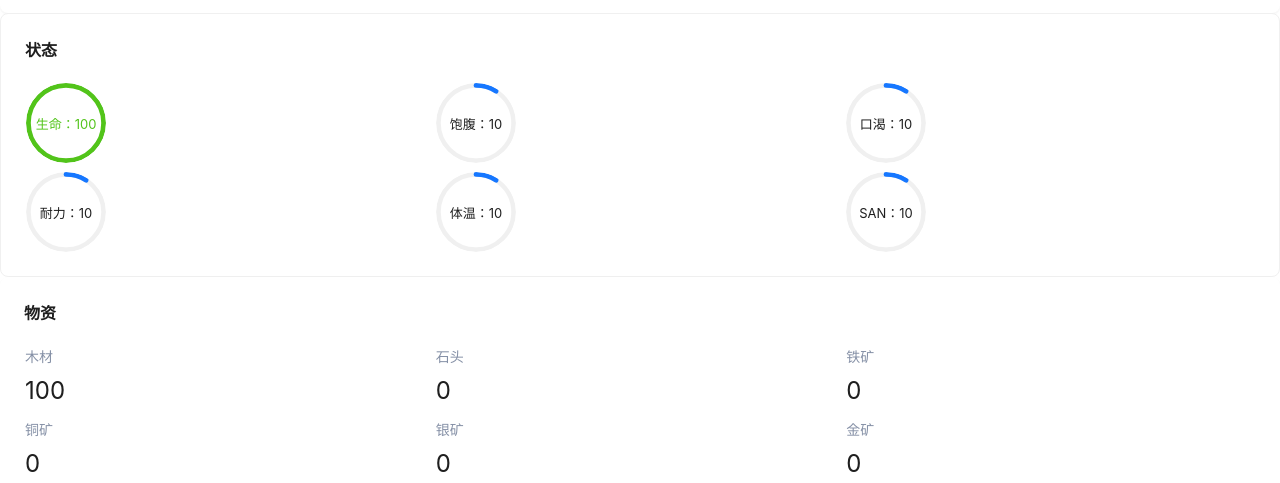
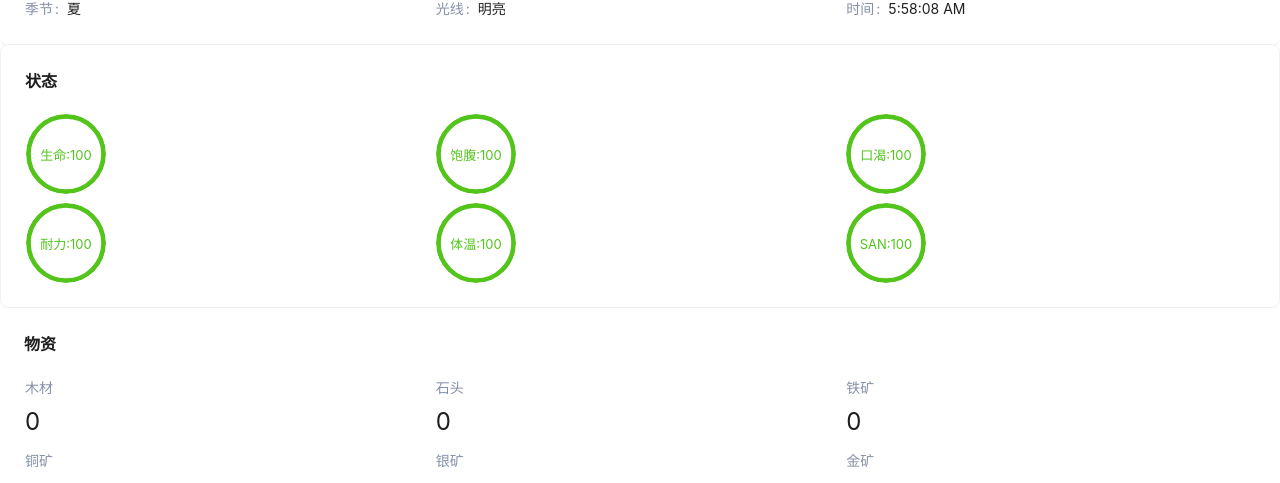
Before and after one commit to arsize/ashelter, a React (Vite) app: page / in a window 1280 px wide. Shown: the part 171-654 px from the top of the page. Built offline with nearby package versions, Linux system fonts and the light colour scheme.

Commit message:
feat:伐木

```diff
--- a/package.json
+++ b/package.json
@@ -6,6 +6,7 @@
   "scripts": {
     "dev": "vite",
     "build": "tsc && vite build",
+    "rsyc": "rsync -av dist/ root@121.4.213.7:/usr/share/nginx/html",
     "lint": "eslint src --ext ts,tsx --report-unused-disable-directives --max-warnings 0",
     "preview": "vite preview"
   },
--- /dev/null
+++ b/src/hooks/index.ts
@@ -0,0 +1,3 @@
+import useNowTime from './useNowTime'
+
+export { useNowTime }
--- /dev/null
+++ b/src/hooks/useNowTime.ts
@@ -0,0 +1,27 @@
+import { useEffect, useState } from 'react'
+
+const useNowTime = () => {
+  const [time, setTime] = useState('')
+
+  useEffect(() => {
+    const tick = () => setTime(new Date().toLocaleTimeString())
+    const timer = setTimeout(tick, 1000)
+    return () => clearTimeout(timer)
+  }, [time])
+  return time
+}
+
+export default useNowTime
+
+/**
+ * 1.useEffect执行机制
+ * 首次渲染不会执行return
+ * 变量修改后，导致重新render，会先执行return，再执行useEffect内除return部分代码
+ * return内的回调函数可以用来清理定时器等
+ *
+ * 2.依赖数组
+ * useEffect在没有设置第二个参数的时候，会在每次渲染的时候执行其回调
+ * 依赖数组改变才会触发执行，react核心思想是数据不可变，总是要你返回一个新对象，而不是在原对象上修改
+ * 对于复杂数据类型如：对象，数组和函数来说，React会使用referential equality来对比前后是否有不同
+ * React会检查当前渲染下的这个对象和上一次渲染下的对象的内存地址是否一致。两个对象必须是同一个对象useEffect才会跳过* 执行effect。所以，即使内容完全相同，内存地址不同的话，useEffect还是会执行effect。
+ */
--- a/src/layout/Header.tsx
+++ b/src/layout/Header.tsx
@@ -15,7 +15,6 @@ const Header: FC = () => {
   const handleShow = () => {
     console.log('todo')
   }
-  console.log(handleShow())
 
   return (
     <Card style={{ width: '100%' }}>
@@ -31,6 +30,7 @@ const Header: FC = () => {
             <Btn title="研究" icon={<ScienceOutlined />} />
           </Space>
         </div>
+        <div className="center">{}</div>
         <div className="right">
           <Space size={'large'}>
             <Btn title="装备" icon={<AddressCardRegular />} />
--- a/src/layout/index.tsx
+++ b/src/layout/index.tsx
@@ -4,10 +4,12 @@ import React from 'react'
 import Header from './Header'
 import LoadingFloatBtn from '@/views/components/LoadingFloatBtn'
 import { CarpenterTwotone } from '@ricons/material'
+import useWareStore from '@/store/ware'
 
 const { useToken } = theme
 
 const Layout: React.FC = () => {
+  const ware = useWareStore()
   const { token } = useToken()
   return (
     <div
@@ -20,6 +22,7 @@ const Layout: React.FC = () => {
       <Header />
       <Content />
       <LoadingFloatBtn
+        onClick={() => ware.addWood(1)}
         tooltip="伐木"
         icon={<CarpenterTwotone />}
         loading
--- /dev/null
+++ b/src/store/roleState.ts
@@ -0,0 +1,27 @@
+import { create } from 'zustand'
+
+interface RoleState {
+  life: number //生命值
+  hunger: number //饥饿值
+  thirsty: number //口渴值
+  endurance: number //耐力值
+  temperature: number //体温值
+  san: number //精神值
+
+  change: () => void
+}
+
+const useRoleStasStore = create<RoleState>((set) => ({
+  life: 100,
+  hunger: 100,
+  thirsty: 100,
+  endurance: 100,
+  temperature: 100,
+  san: 100,
+  change: () =>
+    set((state) => ({
+      life: state.life,
+    })),
+}))
+
+export default useRoleStasStore
--- /dev/null
+++ b/src/store/ware.ts
@@ -0,0 +1,43 @@
+import { create } from 'zustand'
+import { persist, createJSONStorage } from 'zustand/middleware'
+
+interface WareState {
+  wood: number //木材
+  stone: number //石头
+  iron: number //铁
+  copper: number //铜
+  silver: number //银
+  gold: number //金
+  oil: number //石油
+  crystal: number //水晶
+  core: number //机械核心
+  gunpowder: number //火药
+  addWood: (val: number) => void
+}
+
+const useWareStore = create<WareState>()(
+  persist(
+    (set, get) => ({
+      wood: 0,
+      stone: 0,
+      iron: 0,
+      copper: 0,
+      silver: 0,
+      gold: 0,
+      oil: 0,
+      crystal: 0,
+      core: 0,
+      gunpowder: 0,
+      addWood: (val: number) =>
+        set({
+          wood: get().wood + val,
+        }),
+    }),
+    {
+      name: 'ware-storage',
+      storage: createJSONStorage(() => localStorage),
+    }
+  )
+)
+
+export default useWareStore
--- a/src/views/components/Environment.tsx
+++ b/src/views/components/Environment.tsx
@@ -1,8 +1,11 @@
 import { FC } from 'react'
 import { Card, Descriptions } from 'antd'
+import { useNowTime } from '@/hooks'
 
 // 环境状态数据
 const Environment: FC = () => {
+  const time = useNowTime()
+
   return (
     <Card bordered={false} style={{ width: '100%' }}>
       <Descriptions column={{ xs: 3, sm: 4, md: 6 }} size="small">
@@ -13,6 +16,9 @@ const Environment: FC = () => {
         <Descriptions.Item label="风速">大风</Descriptions.Item>
         <Descriptions.Item label="温度">30℃</Descriptions.Item>
         <Descriptions.Item label="随机灾害">10%</Descriptions.Item>
+        <Descriptions.Item label="季节">夏</Descriptions.Item>
+        <Descriptions.Item label="光线">明亮</Descriptions.Item>
+        <Descriptions.Item label="时间">{time}</Descriptions.Item>
       </Descriptions>
     </Card>
   )
--- a/src/views/components/LoadingFloatBtn.tsx
+++ b/src/views/components/LoadingFloatBtn.tsx
@@ -15,6 +15,7 @@ interface LFloatButton {
   style?: React.CSSProperties
   icon?: React.ReactNode
   loading?: boolean
+  onClick: () => void
 }
 
 // 扩展floatButtong-loading功能
@@ -26,11 +27,12 @@ const LoadingFloatBtn: FC<LFloatButton> = (props) => {
     setTimeout(() => {
       setLoadings(false)
     }, 1000)
+    props.onClick()
   }
   return (
     <div>
       <FloatButton
-        onClick={!loadings ? clickEven : () => {}}
+        onClick={!loadings ? clickEven : props.onClick}
         tooltip={props.tooltip}
         shape={props.shape}
         type={props.type}
--- a/src/views/components/Statistics.tsx
+++ b/src/views/components/Statistics.tsx
@@ -1,8 +1,10 @@
 import { FC } from 'react'
 import { Card, Progress, Descriptions } from 'antd'
+import useRoleStasStore from '@/store/roleState'
 
 // 人物角色数据
 const Statistics: FC = () => {
+  const userInfo = useRoleStasStore()
   return (
     <Card bordered={true} style={{ width: '100%' }}>
       <Descriptions
@@ -13,60 +15,60 @@ const Statistics: FC = () => {
         <Descriptions.Item>
           <Progress
             type="circle"
-            percent={100}
+            percent={userInfo.life}
             size={80}
             format={(percent) => (
-              <span style={{ fontSize: '13px' }}>{`生命：${percent}`}</span>
+              <span style={{ fontSize: '13px' }}>{`生命:${percent}`}</span>
             )}
           />
         </Descriptions.Item>
         <Descriptions.Item>
           <Progress
             type="circle"
-            percent={10}
+            percent={userInfo.hunger}
             size={80}
             format={(percent) => (
-              <span style={{ fontSize: '13px' }}>{`饱腹：${percent}`}</span>
+              <span style={{ fontSize: '13px' }}>{`饱腹:${percent}`}</span>
             )}
           />
         </Descriptions.Item>
         <Descriptions.Item>
           <Progress
             type="circle"
-            percent={10}
+            percent={userInfo.thirsty}
             size={80}
             format={(percent) => (
-              <span style={{ fontSize: '13px' }}>{`口渴：${percent}`}</span>
+              <span style={{ fontSize: '13px' }}>{`口渴:${percent}`}</span>
             )}
           />
         </Descriptions.Item>
         <Descriptions.Item>
           <Progress
             type="circle"
-            percent={10}
+            percent={userInfo.endurance}
             size={80}
             format={(percent) => (
-              <span style={{ fontSize: '13px' }}>{`耐力：${percent}`}</span>
+              <span style={{ fontSize: '13px' }}>{`耐力:${percent}`}</span>
             )}
           />
         </Descriptions.Item>
         <Descriptions.Item>
           <Progress
             type="circle"
-            percent={10}
+            percent={userInfo.temperature}
             size={80}
             format={(percent) => (
-              <span style={{ fontSize: '13px' }}>{`体温：${percent}`}</span>
+              <span style={{ fontSize: '13px' }}>{`体温:${percent}`}</span>
             )}
           />
         </Descriptions.Item>
         <Descriptions.Item>
           <Progress
             type="circle"
-            percent={10}
+            percent={userInfo.san}
             size={80}
             format={(percent) => (
-              <span style={{ fontSize: '13px' }}>{`SAN：${percent}`}</span>
+              <span style={{ fontSize: '13px' }}>{`SAN:${percent}`}</span>
             )}
           />
         </Descriptions.Item>
--- a/src/views/components/Warehouse.tsx
+++ b/src/views/components/Warehouse.tsx
@@ -2,12 +2,14 @@ import { FC } from 'react'
 import { Card, Descriptions, Statistic } from 'antd'
 import CountUp from 'react-countup'
 import { valueType } from 'antd/es/statistic/utils'
+import useWareStore from '@/store/ware'
 
 const formatter = (value: valueType) => (
   <CountUp end={value as unknown as number} separator="," />
 )
 // 仓库数据
 const WareHouse: FC = () => {
+  const ware = useWareStore()
   return (
     <Card bordered={false} style={{ width: '100%' }}>
       <Descriptions
@@ -16,34 +18,42 @@ const WareHouse: FC = () => {
         size="small"
       >
         <Descriptions.Item>
-          <Statistic title={'木材'} value={100} formatter={formatter} />
+          <Statistic title={'木材'} value={ware.wood} formatter={formatter} />
         </Descriptions.Item>
         <Descriptions.Item>
-          <Statistic title={'石头'} value={0} formatter={formatter} />
+          <Statistic title={'石头'} value={ware.stone} formatter={formatter} />
         </Descriptions.Item>
         <Descriptions.Item>
-          <Statistic title={'铁矿'} value={0} formatter={formatter} />
+          <Statistic title={'铁矿'} value={ware.iron} formatter={formatter} />
         </Descriptions.Item>
         <Descriptions.Item>
-          <Statistic title={'铜矿'} value={0} formatter={formatter} />
+          <Statistic title={'铜矿'} value={ware.copper} formatter={formatter} />
         </Descriptions.Item>
         <Descriptions.Item>
-          <Statistic title={'银矿'} value={0} formatter={formatter} />
+          <Statistic title={'银矿'} value={ware.silver} formatter={formatter} />
         </Descriptions.Item>
         <Descriptions.Item>
-          <Statistic title={'金矿'} value={0} formatter={formatter} />
+          <Statistic title={'金矿'} value={ware.gold} formatter={formatter} />
         </Descriptions.Item>
         <Descriptions.Item>
-          <Statistic title={'石油'} value={0} formatter={formatter} />
+          <Statistic title={'石油'} value={ware.oil} formatter={formatter} />
         </Descriptions.Item>
         <Descriptions.Item>
-          <Statistic title={'水晶'} value={0} formatter={formatter} />
+          <Statistic
+            title={'水晶'}
+            value={ware.crystal}
+            formatter={formatter}
+          />
         </Descriptions.Item>
         <Descriptions.Item>
-          <Statistic title={'机核'} value={0} formatter={formatter} />
+          <Statistic title={'机核'} value={ware.core} formatter={formatter} />
         </Descriptions.Item>
         <Descriptions.Item>
-          <Statistic title={'火药'} value={0} formatter={formatter} />
+          <Statistic
+            title={'火药'}
+            value={ware.gunpowder}
+            formatter={formatter}
+          />
         </Descriptions.Item>
       </Descriptions>
     </Card>
```
